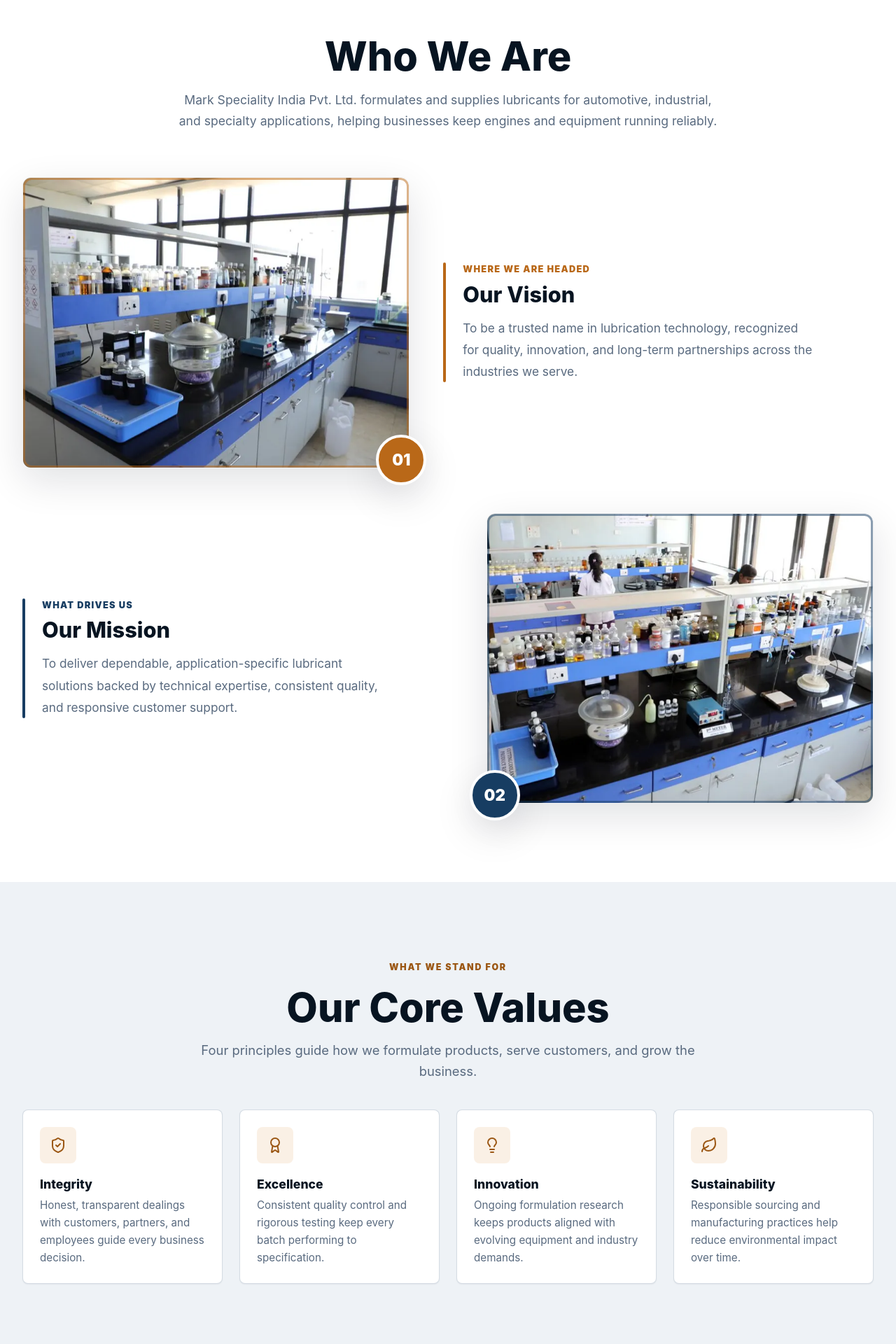
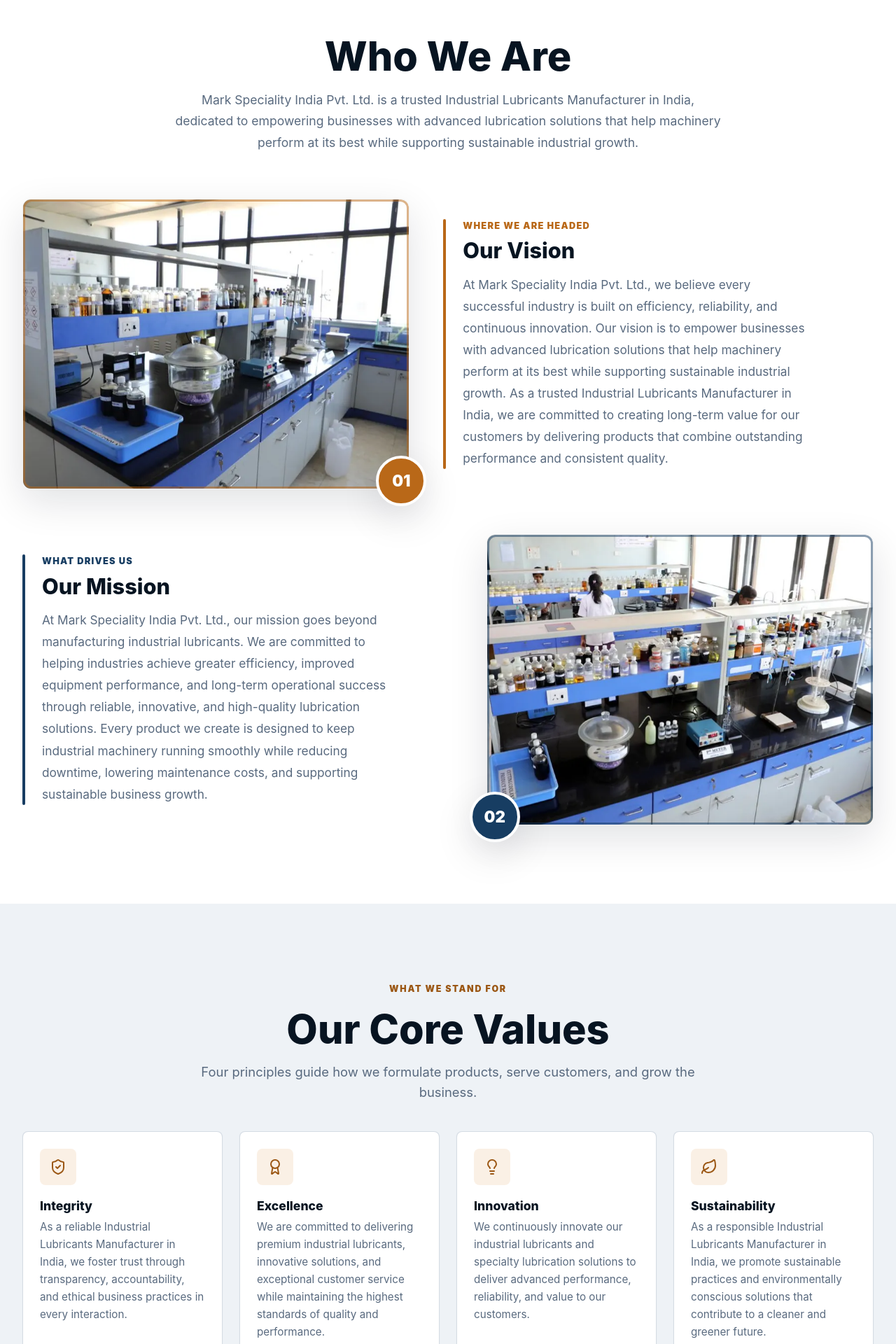
Before and after one commit to Aman-0402/markspeciality, a React (Vite) app: page /about in a window 1280 px wide. Shown: the part 780-2700 px from the top of the page at 70% size. Built offline with nearby package versions, Linux system fonts and the light colour scheme.

Commit message:
content: use real vision, mission, and core values copy from live site

```diff
--- a/src/data/about.js
+++ b/src/data/about.js
@@ -12,15 +12,15 @@
 
 export const companyOverview = {
   intro:
-    'Mark Speciality India Pvt. Ltd. formulates and supplies lubricants for automotive, industrial, and specialty applications, helping businesses keep engines and equipment running reliably.',
+    'Mark Speciality India Pvt. Ltd. is a trusted Industrial Lubricants Manufacturer in India, dedicated to empowering businesses with advanced lubrication solutions that help machinery perform at its best while supporting sustainable industrial growth.',
   vision:
-    'To be a trusted name in lubrication technology, recognized for quality, innovation, and long-term partnerships across the industries we serve.',
+    'At Mark Speciality India Pvt. Ltd., we believe every successful industry is built on efficiency, reliability, and continuous innovation. Our vision is to empower businesses with advanced lubrication solutions that help machinery perform at its best while supporting sustainable industrial growth. As a trusted Industrial Lubricants Manufacturer in India, we are committed to creating long-term value for our customers by delivering products that combine outstanding performance and consistent quality.',
   visionImage,
   visionImageWebp,
   visionImageAlt:
     'Industrial lubricant testing laboratory with scientists performing quality control using chemical analysis equipment',
   mission:
-    'To deliver dependable, application-specific lubricant solutions backed by technical expertise, consistent quality, and responsive customer support.',
+    'At Mark Speciality India Pvt. Ltd., our mission goes beyond manufacturing industrial lubricants. We are committed to helping industries achieve greater efficiency, improved equipment performance, and long-term operational success through reliable, innovative, and high-quality lubrication solutions. Every product we create is designed to keep industrial machinery running smoothly while reducing downtime, lowering maintenance costs, and supporting sustainable business growth.',
   missionImage,
   missionImageWebp,
   missionImageAlt:
@@ -32,28 +32,28 @@
     id: 'integrity',
     title: 'Integrity',
     description:
-      'Honest, transparent dealings with customers, partners, and employees guide every business decision.',
+      'As a reliable Industrial Lubricants Manufacturer in India, we foster trust through transparency, accountability, and ethical business practices in every interaction.',
     icon: ShieldCheck,
   },
   {
     id: 'excellence',
     title: 'Excellence',
     description:
-      'Consistent quality control and rigorous testing keep every batch performing to specification.',
+      'We are committed to delivering premium industrial lubricants, innovative solutions, and exceptional customer service while maintaining the highest standards of quality and performance.',
     icon: Award,
   },
   {
     id: 'innovation',
     title: 'Innovation',
     description:
-      'Ongoing formulation research keeps products aligned with evolving equipment and industry demands.',
+      'We continuously innovate our industrial lubricants and specialty lubrication solutions to deliver advanced performance, reliability, and value to our customers.',
     icon: Lightbulb,
   },
   {
     id: 'sustainability',
     title: 'Sustainability',
     description:
-      'Responsible sourcing and manufacturing practices help reduce environmental impact over time.',
+      'As a responsible Industrial Lubricants Manufacturer in India, we promote sustainable practices and environmentally conscious solutions that contribute to a cleaner and greener future.',
     icon: Leaf,
   },
 ];
```
Also changed, not shown: 1 other file (tests, documents, lock files or other folders).
